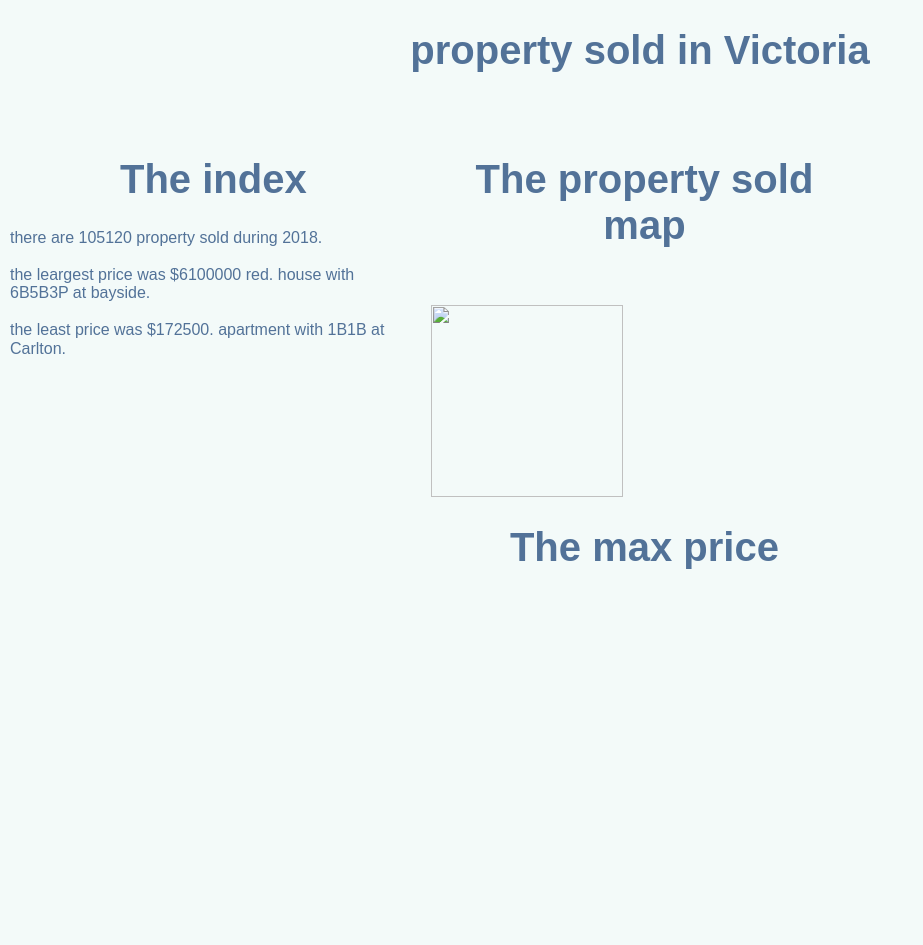
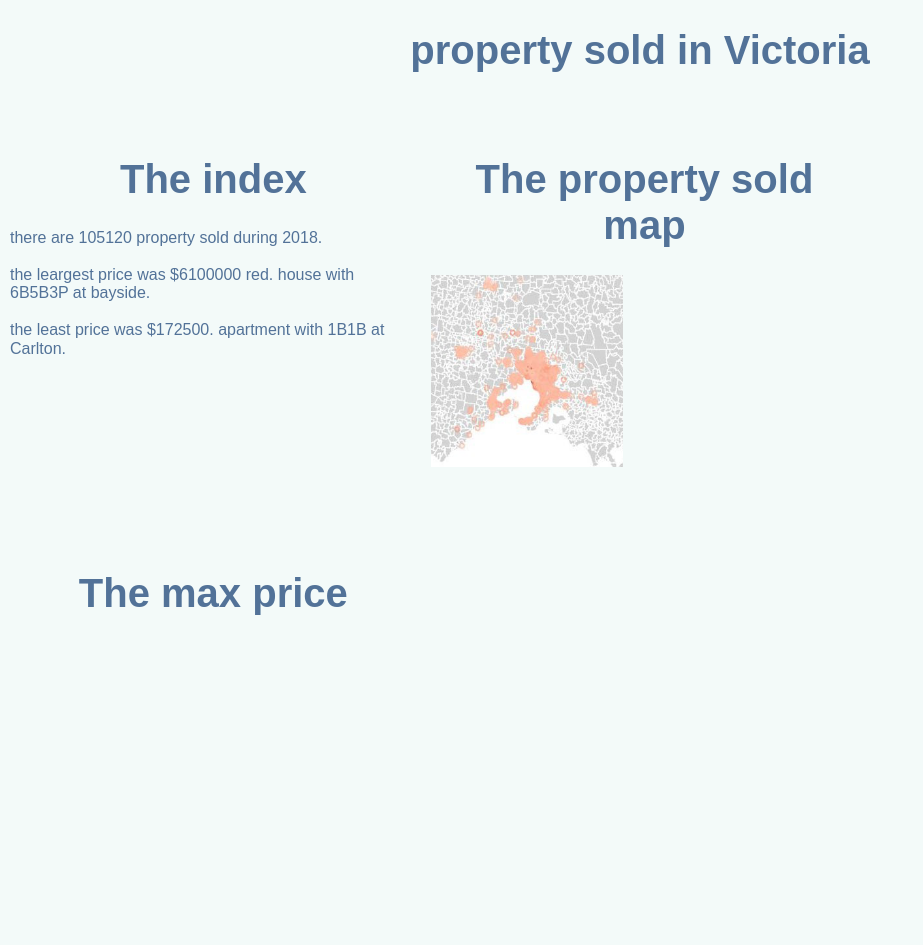
Before and after one commit to CongboZangJason/week-10-homework, a plain HTML site: page index.html in a window 1280 px wide. Shown: the whole page, without its empty margins (0-923 px from the left). Drawn offline with nearby package versions, Linux system fonts and the light colour scheme; a script that the page names is missing.

Commit message:
Update index.html

```diff
--- a/index.html
+++ b/index.html
@@ -31,7 +31,7 @@
         <div class="pure-u-1-3">
             <h1>The property sold map
             </h1>
-            <img src="https://raw.githubusercontent.com/CongboZangJason/week-10-homework/main/images/1.bmp”>
+            <img src="https://raw.githubusercontent.com/CongboZangJason/week-10-homework/main/images/1.bmp">
         </div>
         <div class="pure-u-1-3">
             <h1>The max price</h1>
```
